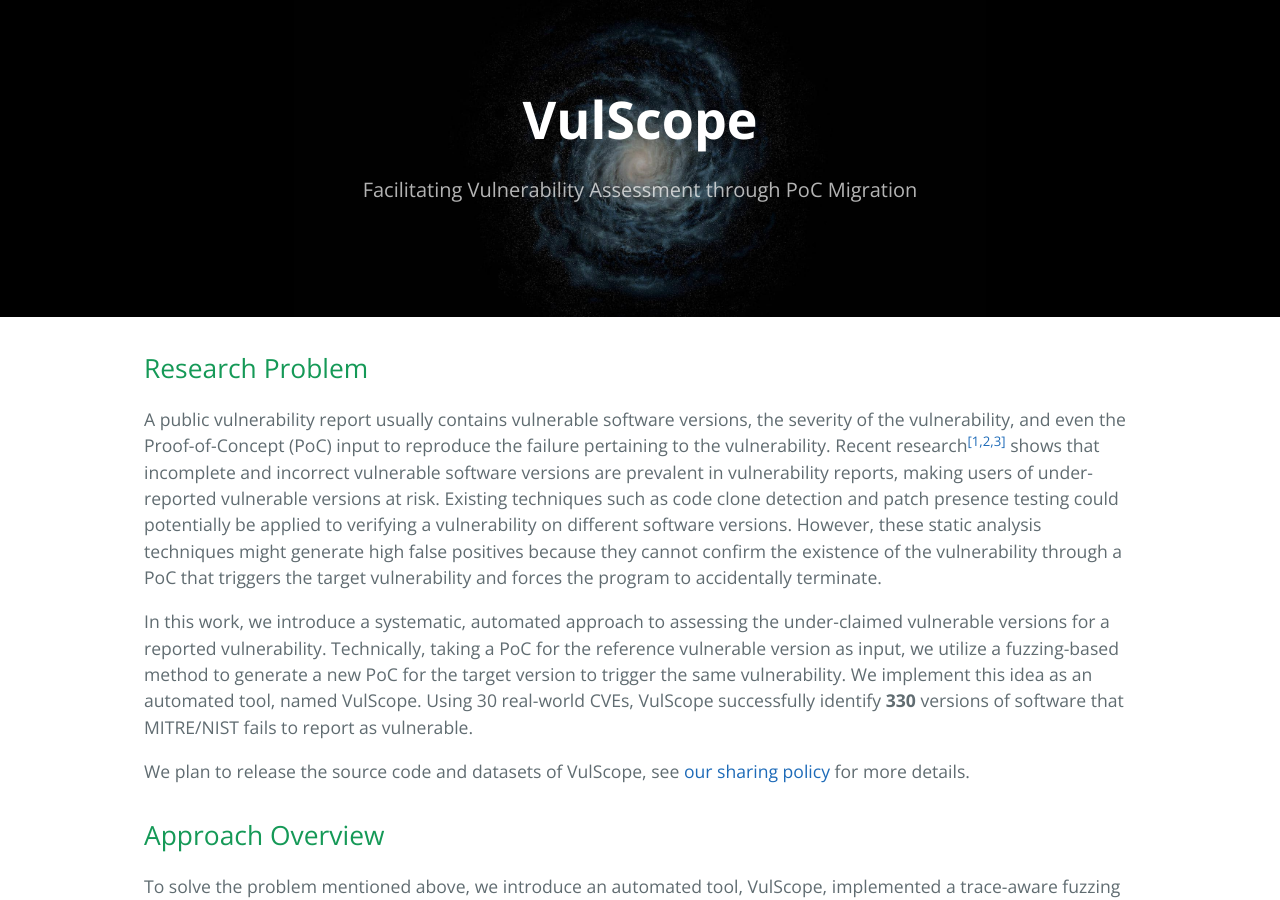
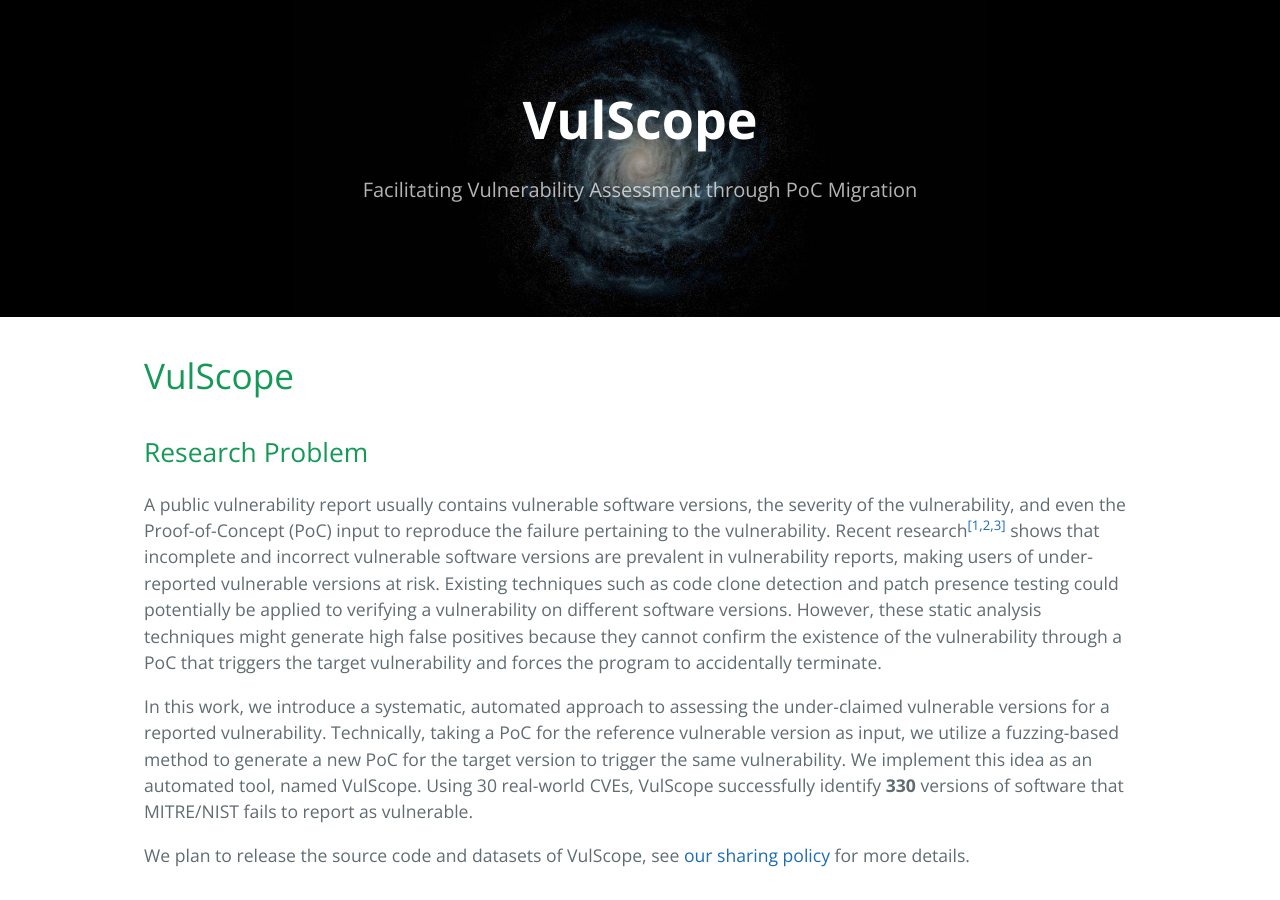
Before and after one commit to seclab-fudan/VulScope, a Jekyll site: the page built from index.md, in a window 1280 px wide and 900 px high. Built offline with Jekyll 4.4.1, drawn with Linux system fonts in a browser that asks for light colours.

Commit message:
VulScope new webpage upload

```diff
--- a/index.md
+++ b/index.md
@@ -2,6 +2,8 @@
 layout: default
 title: VulScope
 ---
+
+# VulScope
 
 ## Research Problem
 
```
